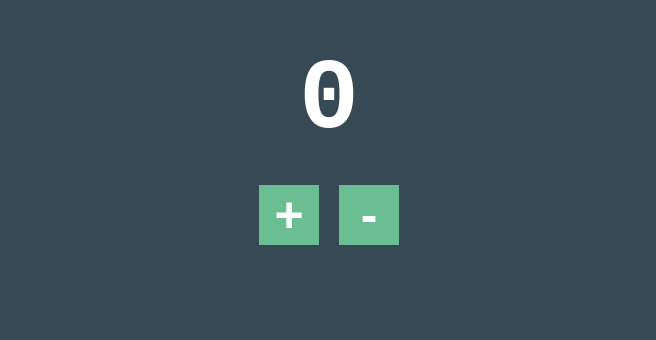
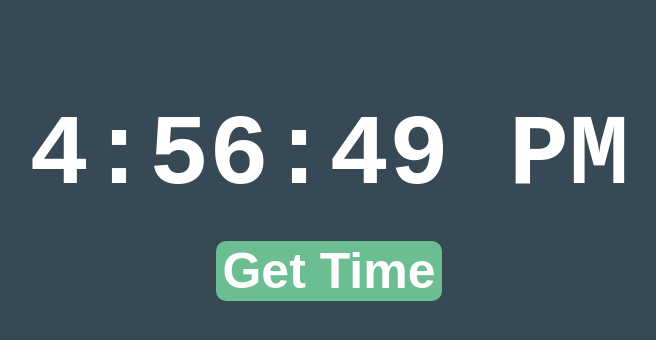
Before and after one commit to manooi/react-project, a React (Create React App) app: page / in a window 1280 px wide. Shown: the part 136-476 px from the top of the page, without its empty margins (311-967 px from the left). Built offline with nearby package versions, Linux system fonts and the light colour scheme.

Commit message:
React Hook practice

```diff
--- a/public/index.html
+++ b/public/index.html
@@ -1,15 +1,12 @@
 <!DOCTYPE html>
 <html lang="en">
   <head>
-    <meta charset="utf-8" />
-    <meta name="viewport" content="width=device-width, initial-scale=1" />
-    <link rel="stylesheet" href="styles.css">
-    <link rel="shortcut icon" type="image/jpg" href="favicon.ico"/>
+    <title>React App</title>
+    <link rel="stylesheet" href="styles.css" />
+  </head>
 
-    <title>Keeper</title>
-  </head>
   <body>
     <div id="root"></div>
-    <script src="../src/index.js" type="text/JSX"></script>
+    <script src="../src/index.js" type="text/jsx"></script>
   </body>
 </html>
--- a/public/styles.css
+++ b/public/styles.css
@@ -2,7 +2,7 @@ body {
   font: normal 14px/100% "Andale Mono", AndaleMono, monospace;
   color: #fff;
   padding: 50px;
-  width: 300px;
+  /* width: 300px; */
   margin: 0 auto;
   background-color: #374954;
   text-align: center;
@@ -13,14 +13,15 @@ h1 {
 }
 
 .container {
-  margin: 60% auto;
+  margin: 20% auto;
 }
 
 button {
-  display: inline-block;
+  display: inline;
   background-color: #6bbe92;
   border: 0;
-  width: 60px;
+  border-radius: 10px;
+  box-shadow: 5px;
   margin: 10px;
   text-align: center;
   color: #fff;
--- a/src/components/App.js
+++ b/src/components/App.js
@@ -1,33 +1,27 @@
-import React, { useState } from 'react';
+import React from "react";
+
 
 function App() {
 
-  // Basic state
-  // const state = useState(5); //Initial State value
-  // console.log(state[0]);
+  let time = new Date().toLocaleTimeString();
+  let [currentTime, setTime] = React.useState(time);
 
-  //ES6 Destrucring!
-  // const [red, green, blue] = [9, 132, 227]
-  // console.log(blue);
-
-  const [count, setCount] = useState(0);
-  console.log(setCount);
-
-  function increase() {
-    setCount(count + 1);
+  function updateTime() {
+    time = new Date().toLocaleTimeString();
+    currentTime = setTime(time);
   }
 
-  function decrease() {
-    setCount(count - 1);
-  }
+  setInterval(updateTime, 1000);
 
   return (
     <div className="container">
-      <h1>{count}</h1>
-      <button onClick={increase}>+</button>
-      <button onClick={decrease}>-</button>
+      <h1>{currentTime}</h1>
+      <button onClick={updateTime}>Get Time</button>
     </div>
   );
+
 }
 
+
+
 export default App;
```
Also changed, not shown: src/index.js (+20 -20 lines).
